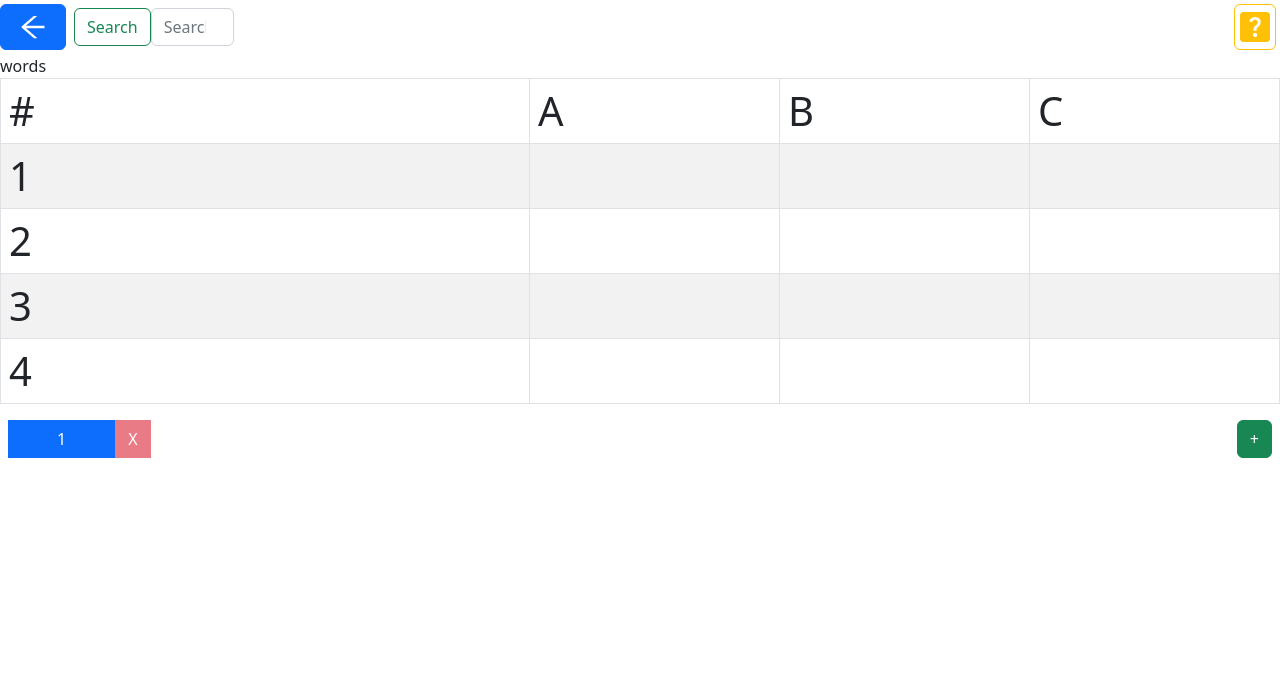
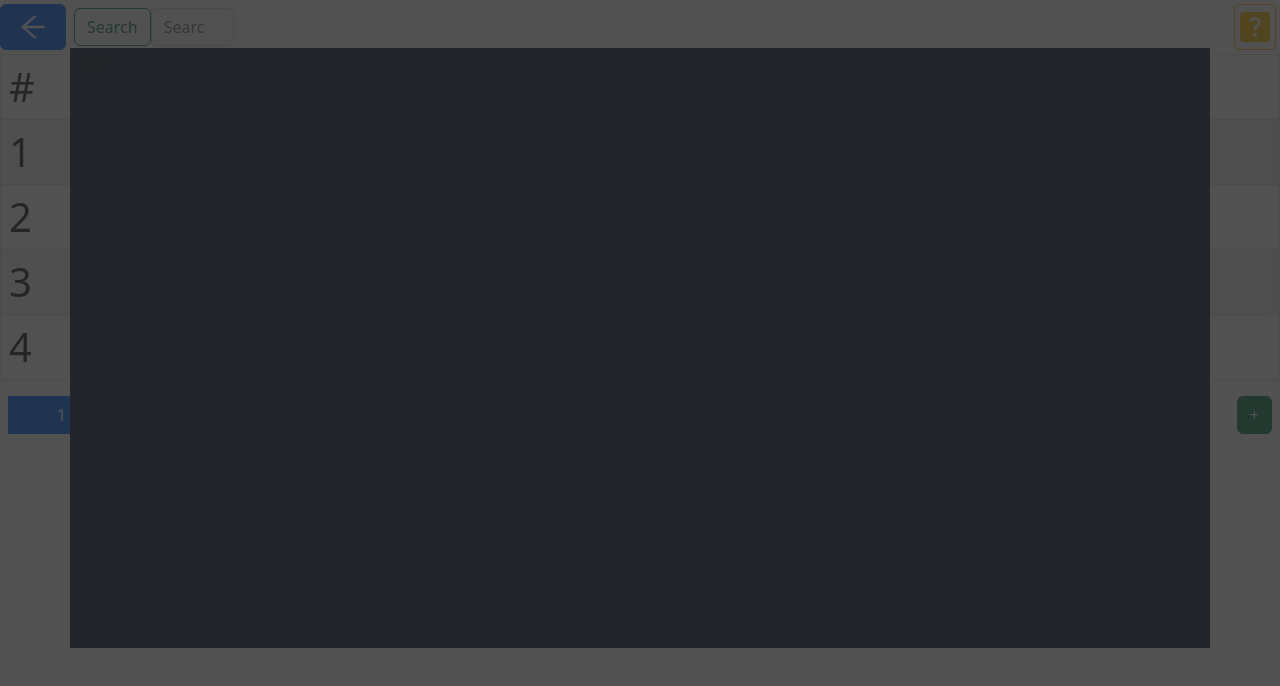
Before and after one commit to k4-100/calc, a React (Create React App) app: page /calc in a window 1280 px wide. Both pictures are taken after a click on the button 1255 px from the left and 27 px from the top of the page. Shown: the top 686 px of the page. Built offline with nearby package versions, Linux system fonts and the light colour scheme.

Commit message:
Started working on basic structure of  Help

```diff
--- a/src/components/Sheet/UtilityBelt/Help.tsx
+++ b/src/components/Sheet/UtilityBelt/Help.tsx
@@ -1,7 +1,17 @@
 import React from "react";
 
 const Help: React.FC = () => {
-  return <div className="Help">words</div>;
+  return (
+    <div
+      className="Help w-100 h-100 position-fixed top-0"
+      style={{
+        zIndex: "1000",
+        backgroundColor: "hsla(0,0%,15%, 0.80)",
+      }}
+    >
+      <div className="container  bg-dark h-75 my-5 d-block">ssa</div>
+    </div>
+  );
 };
 
 export default Help;
```
